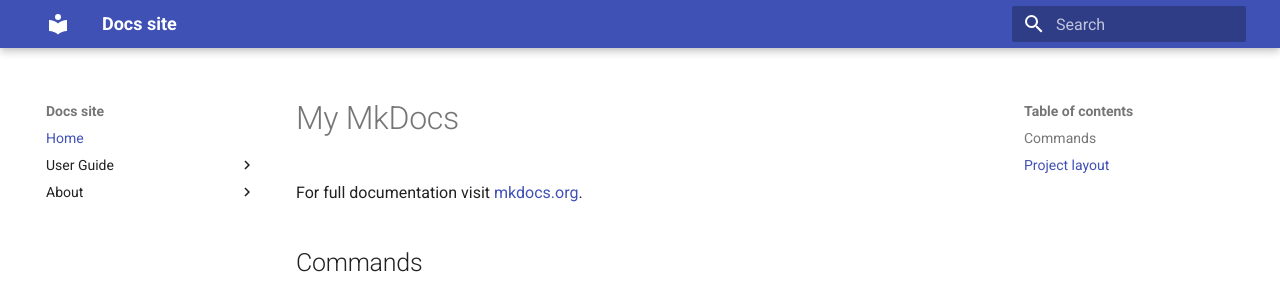
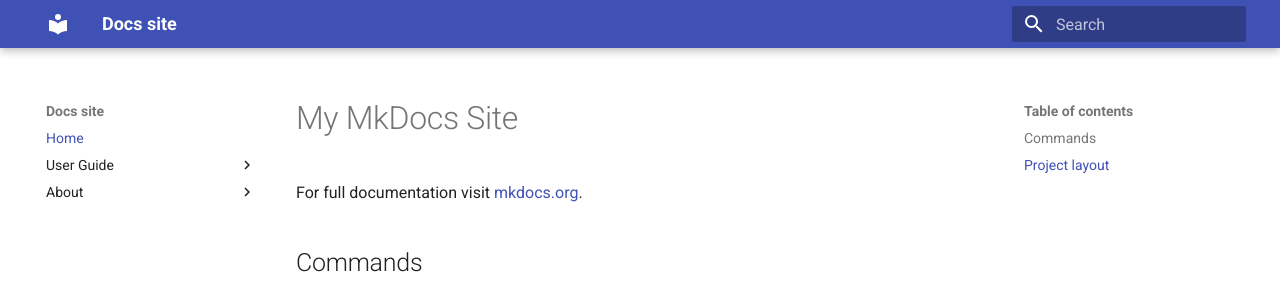
Before and after one commit to ivancheban/my-project, an MkDocs documentation site: the page built from docs/index.md, in a window 1280 px wide. Shown: the top 296 px of the page. Built offline with MkDocs 1.6.1 and Material for MkDocs 9.7.7, drawn with Linux system fonts in a browser that asks for light colours.

Commit message:
commit to check GitHub Pages

```diff
--- a/docs/index.md
+++ b/docs/index.md
@@ -1,4 +1,4 @@
-# My MkDocs
+# My MkDocs Site
 
 For full documentation visit [mkdocs.org](https://www.mkdocs.org).
 
```
